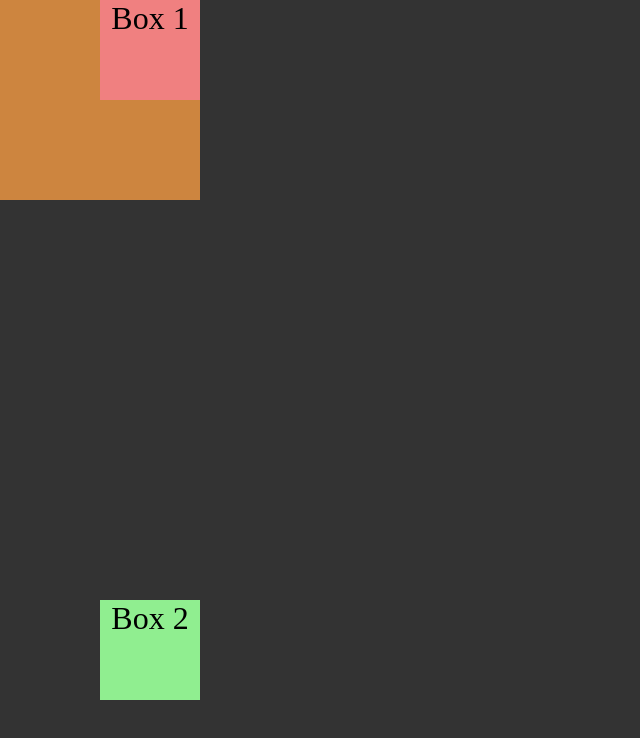
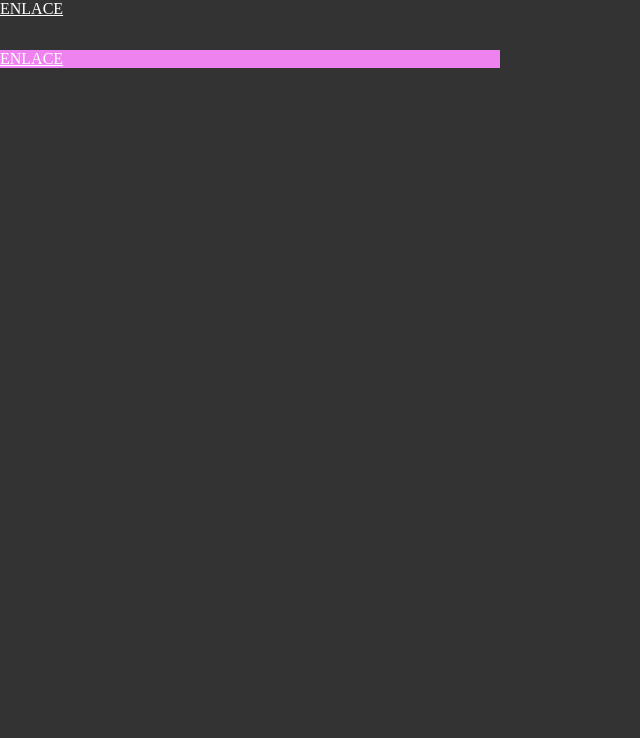
Before and after one commit to ibernal-git/curso-css, a website built with Vite: page index.html in a window 1280 px wide. Shown: the whole page, without its empty margins (0-640 px from the left). Built offline with nearby package versions, Linux system fonts and the light colour scheme.

Commit message:
Lesson 13 - Absolute with inline elements

```diff
--- a/index.html
+++ b/index.html
@@ -8,9 +8,7 @@
     <link rel="stylesheet" href="style.css" />
   </head>
   <body>
-    <div class="container">
-      <div class="box box-1">Box 1</div>
-    </div>
-    <div class="box box-2">Box 2</div>
+    <a href="#" class="link">ENLACE</a>
+    <a href="#" class="link-2">ENLACE</a>
   </body>
 </html>
--- a/style.css
+++ b/style.css
@@ -14,35 +14,23 @@ body {
   width: 100px;
   height: 100px;
 }
+a {
+  color: white;
+}
 
-.container {
-  width: 200px;
-  height: 200px;
-  background-color: peru;
-  position: relative;
+.link {
   /*
 
-  Como ahora box-1 está dentro de container y
-  este está posicionado, los valores de postion que
-  apliquemos a box-1 son respecto a su contenedor padre.
-
-  No tiene que ser su padre directo, basta con que esté
-  dentro de un elemento que esté poscionado, da igual el nivel
-  de anidamiento.
+  Al poner la propiedad position con  el valor absolute
+  tratamos a los elementos en línea como si fueran
+  elementos de bloque. No necesitamos por lo tanto
+  declarar display: block; para poder establecer un
+  tamaño.
 
   */
+
+  position: absolute;
+  background-color: violet;
+  width: 500px;
+  top: 50px;
 }
-
-.box-1 {
-  background-color: lightcoral;
-  position: absolute;
-  left: 100px;
-  bottom: 100px;
-}
-
-.box-2 {
-  background-color: lightgreen;
-  position: absolute;
-  bottom: 100px;
-  left: 100px;
-}
```
